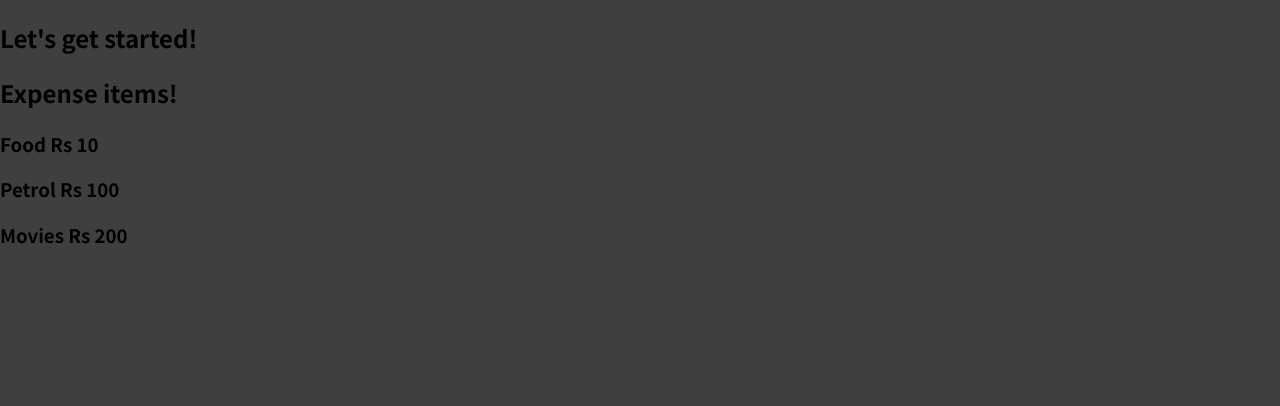
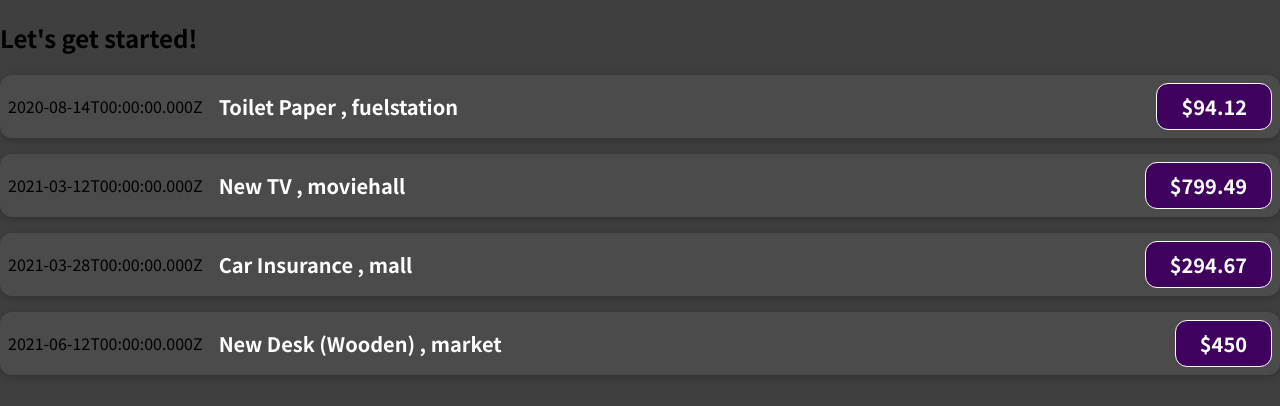
Before and after one commit to vishBhat14/react-expensetracker, a JavaScript app: page / in a window 1280 px wide. Shown: the top 406 px of the page. Built offline with nearby package versions, Linux system fonts and the light colour scheme.

Commit message:
commmittask9

```diff
--- a/src/App.js
+++ b/src/App.js
@@ -3,12 +3,61 @@
 
 
 function App() {
+  const expenses = [
+    {
+      id: 'e1',
+      title: 'Toilet Paper',
+      amount: 94.12,
+      date: new Date(2020, 7, 14),
+      loactionOfexpen:'fuelstation'
+    },
+    { id: 'e2', title: 'New TV', amount: 799.49, date: new Date(2021, 2, 12),loactionOfexpen:'moviehall' },
+    {
+      id: 'e3',
+      title: 'Car Insurance',
+      amount: 294.67,
+      date: new Date(2021, 2, 28),
+      loactionOfexpen:'mall'
+    },
+    {
+      id: 'e4',
+      title: 'New Desk (Wooden)',
+      amount: 450,
+      date: new Date(2021, 5, 12),
+      loactionOfexpen:'market'
+    },
+  ];
+  const expenseItems = [];
+
+  for (let i = 0; i < expenses.length; i++) {
+
+    expenseItems.push(
+      <ExpenseItem
+
+        title={expenses[i].title}
+        amount={expenses[i].amount}
+        date={expenses[i].date}
+        loactionOfexpen={expenses[i].loactionOfexpen}
+      ></ExpenseItem>
+    );
+  }
+
   return (
     <div>
       <h2>Let's get started!</h2>
-  <ExpenseItem></ExpenseItem>
+      {expenseItems}
     </div>
   );
+
+  // return (
+  //   <div>
+  //     <h2>Let's get started!</h2>
+  // <ExpenseItem title={expenses[0].title} amount={expenses[0].amount} date={expenses[0].date} loactionOfexpen={expenses[0].loactionOfexpen}></ExpenseItem>
+  // <ExpenseItem  title={expenses[1].title} amount={expenses[1].amount} date={expenses[1].date} loactionOfexpen={expenses[1].loactionOfexpen}></ExpenseItem>
+  // <ExpenseItem  title={expenses[2].title} amount={expenses[2].amount} date={expenses[2].date} loactionOfexpen={expenses[2].loactionOfexpen}></ExpenseItem>
+  // <ExpenseItem  title={expenses[3].title} amount={expenses[3].amount} date={expenses[3].date} loactionOfexpen={expenses[3].loactionOfexpen}></ExpenseItem>
+  //   </div>
+  // );
 }
 
 export default App;
--- /dev/null
+++ b/src/components/ExpenseItem.css
@@ -0,0 +1,56 @@
+.expense-item {
+  display: flex;
+  justify-content: space-between;
+  align-items: center;
+  box-shadow: 0 2px 8px rgba(0, 0, 0, 0.25);
+  padding: 0.5rem;
+  margin: 1rem 0;
+  border-radius: 12px;
+  background-color: #4b4b4b;
+}
+
+.expense-item__description {
+  display: flex;
+  flex-direction: column;
+  gap: 1rem;
+  align-items: flex-end;
+  flex-flow: column-reverse;
+  justify-content: flex-start;
+  flex: 1;
+}
+
+.expense-item h2 {
+  color: #3a3a3a;
+  font-size: 1rem;
+  flex: 1;
+  margin: 0 1rem;
+  color: white;
+}
+
+.expense-item__price {
+  font-size: 1rem;
+  font-weight: bold;
+  color: white;
+  background-color: #40005d;
+  border: 1px solid white;
+  padding: 0.5rem;
+  border-radius: 12px;
+}
+
+@media (min-width: 580px) {
+  .expense-item__description {
+    flex-direction: row;
+    align-items: center;
+    justify-content: flex-start;
+    flex: 1;
+  }
+
+  .expense-item__description h2 {
+    font-size: 1.25rem;
+  }
+
+  .expense-item__price {
+    font-size: 1.25rem;
+    padding: 0.5rem 1.5rem;
+  }
+}
--- a/src/components/expenseitem.js
+++ b/src/components/expenseitem.js
@@ -1,12 +1,17 @@
-function ExpenseItem() {
+import "./ExpenseItem.css";
+
+function ExpenseItem(props) {
+
   return (
-    <div>
-      <h2> Expense items!</h2>
-      <h3>Food Rs 10</h3>
 
-      <h3>Petrol Rs 100</h3>
 
-      <h3>Movies Rs 200</h3>
+    <div className="expense-item">
+      <div>{props.date.toISOString()}</div>
+      <div className="expense-item__description">
+        <h2>{props.title} , {props.loactionOfexpen}</h2>
+
+        <div className="expense-item__price">${props.amount}</div>
+      </div>
     </div>
   );
 }
```
